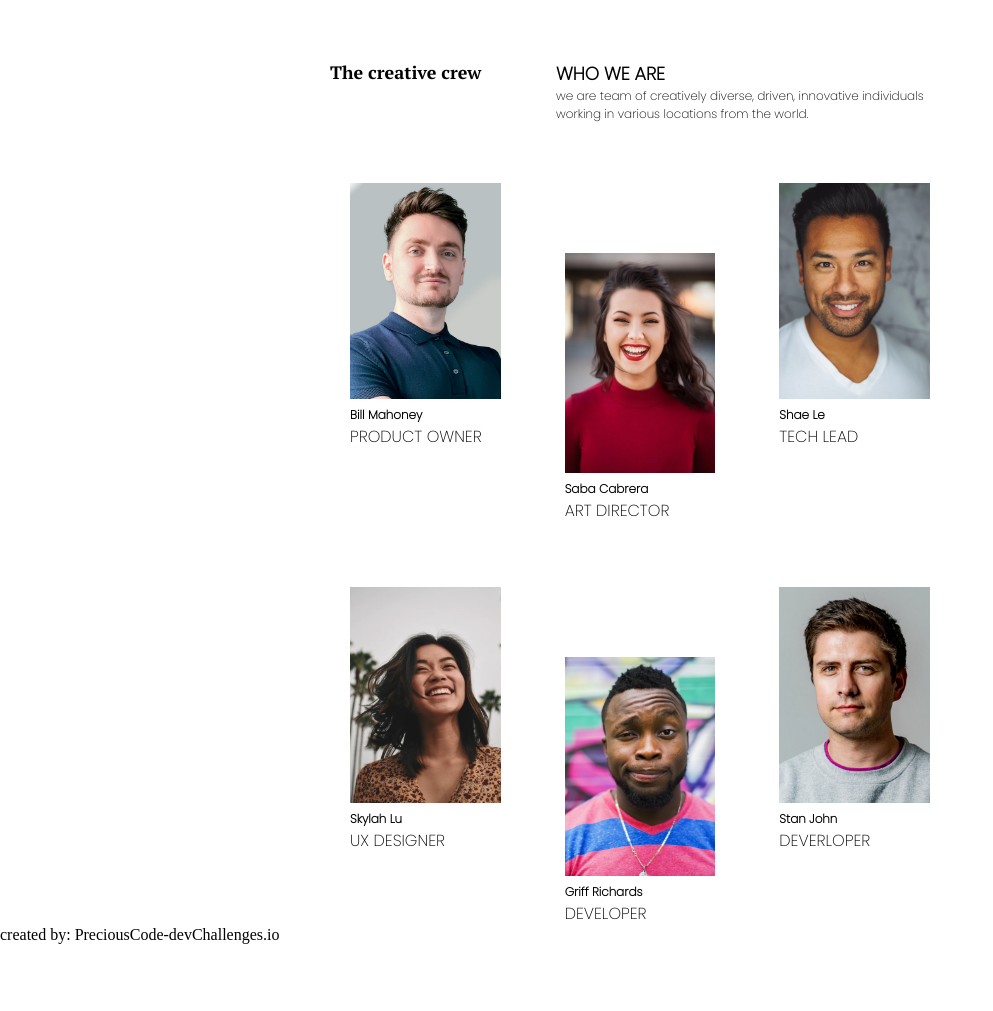
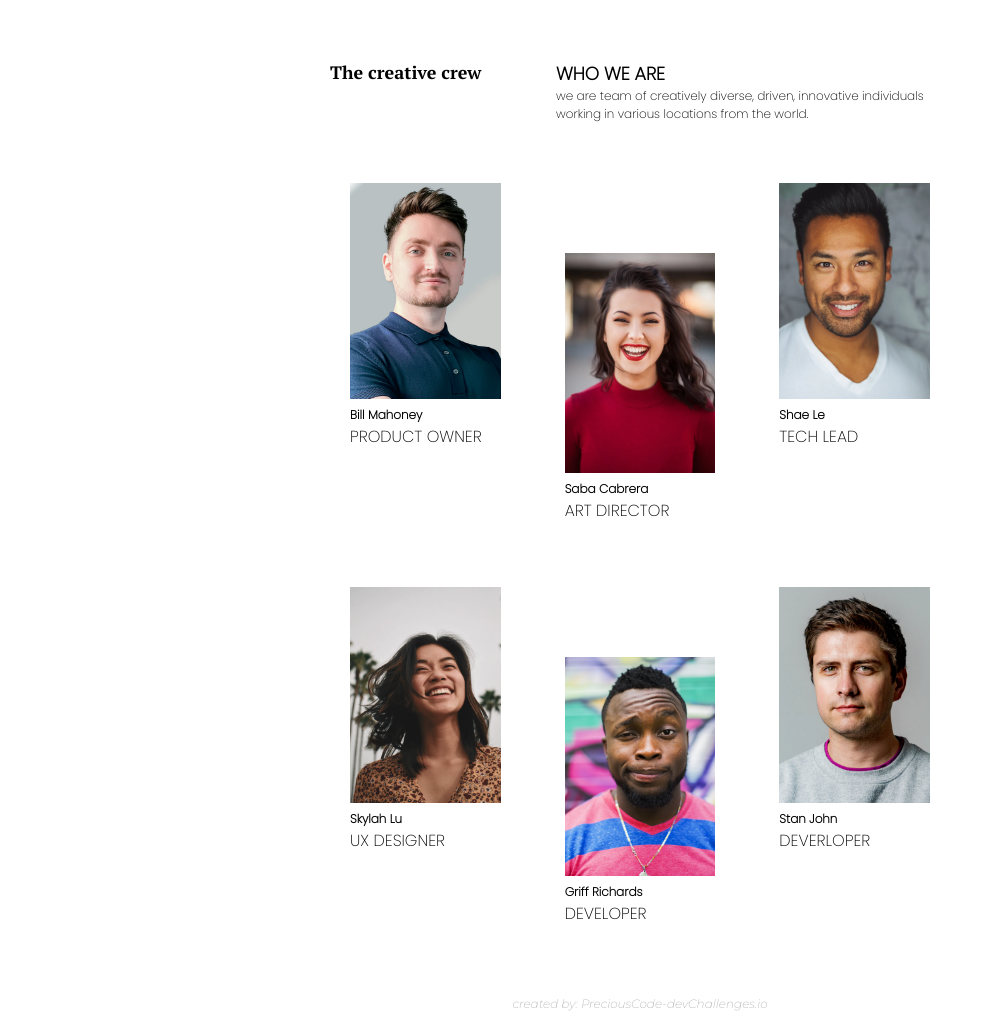
Before and after one commit to precious654/my-team-page-challenge, a plain HTML site: page index.html in a window 1280 px wide. Shown: the whole page, without its empty margins (0-993 px from the left). Before the commit the page ends 944 px from the top, so only its background shows below. Drawn offline with Linux system fonts and the light colour scheme.

Commit message:
final product

```diff
--- a/index.html
+++ b/index.html
@@ -7,6 +7,7 @@
     <link rel="stylesheet" type="text/css" href="style.css"/>
     <link href="https://fonts.googleapis.com/css2?family=Poppins:wght@200&display=swap" rel="stylesheet">
     <link href="https://fonts.googleapis.com/css2?family=PT+Serif:wght@700&display=swap" rel="stylesheet">
+    <link href="https://fonts.googleapis.com/css2?family=Montserrat:ital,wght@1,200&display=swap" rel="stylesheet">
   </head>
   <body>
     <div class="container-1">
--- a/style.css
+++ b/style.css
@@ -107,3 +107,11 @@
 .title-2 p{
   font-size: 12px;
 }
+
+.footer{
+  font-size: 12px;
+  color: #A9A9A9;
+  font-family: 'Montserrat', sans-serif;
+  margin-block-start: 70px;
+  text-align: center;
+}
```
